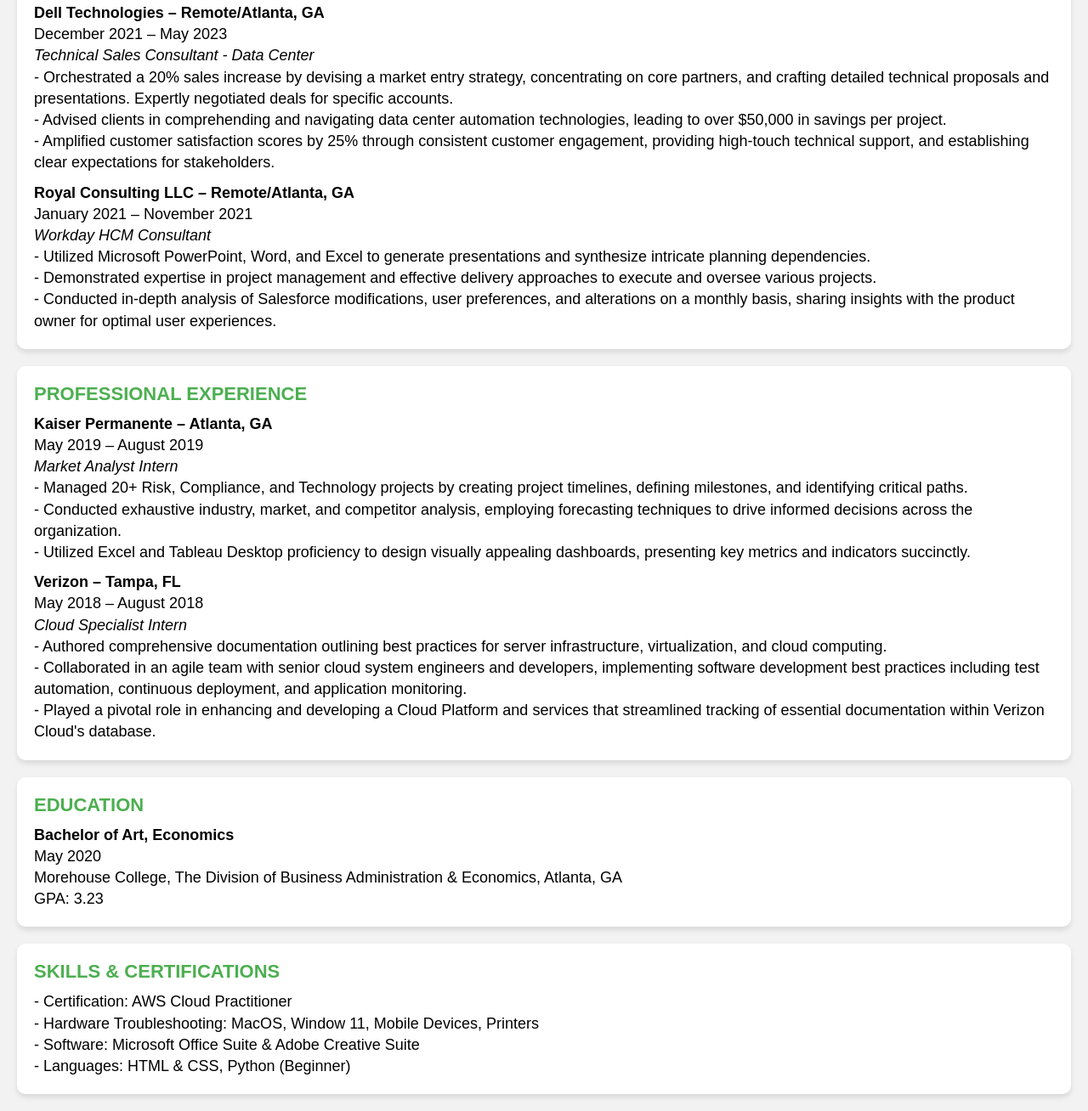
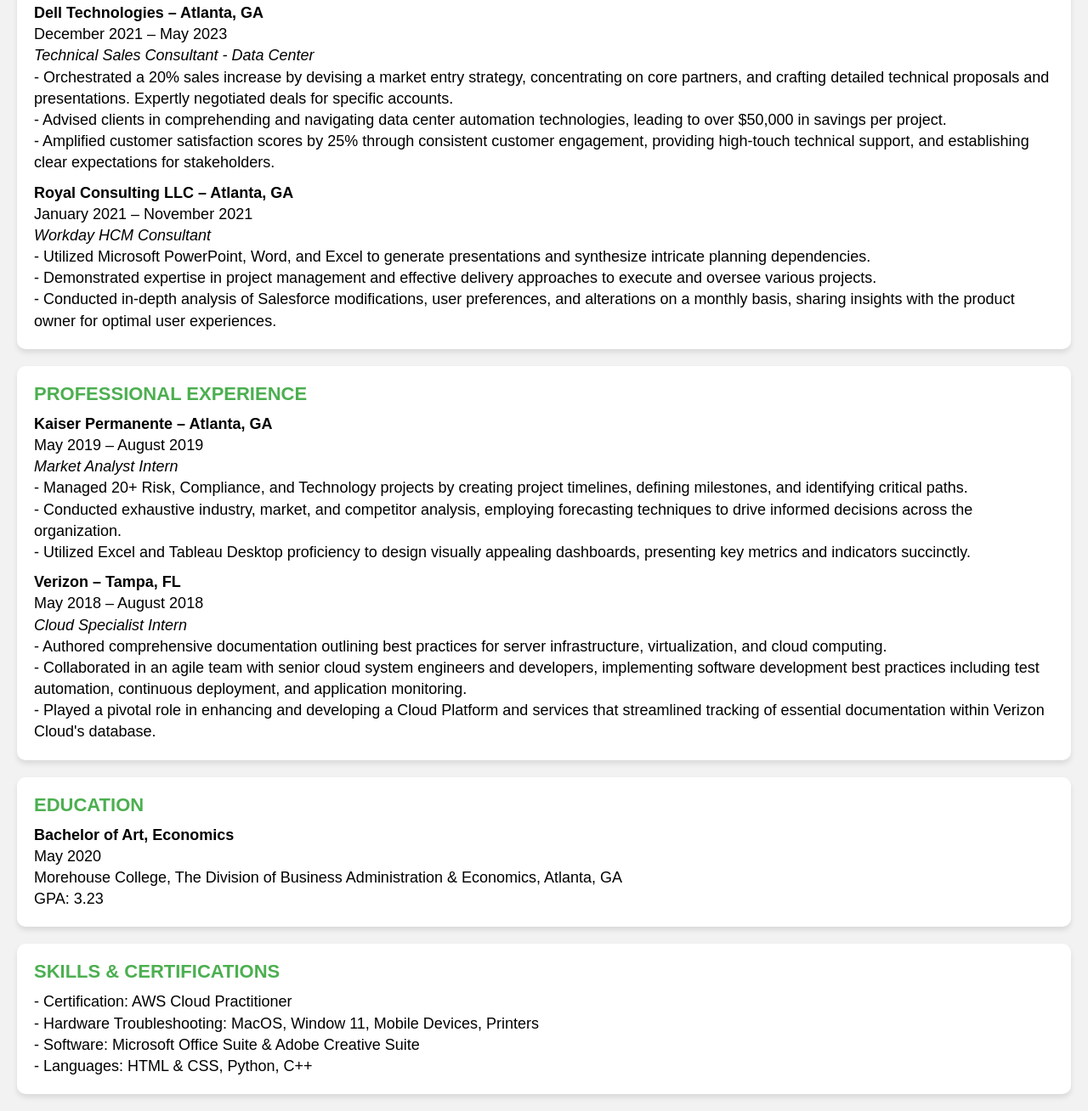
Before and after one commit to richenetl/resume, a plain HTML site: page index.html in a window 1280 px wide. Shown: the part 196-1504 px from the top of the page at 85% size. Drawn offline with Linux system fonts and the light colour scheme.

Commit message:
Update index.html

```diff
--- a/index.html
+++ b/index.html
@@ -75,7 +75,7 @@
     <div class="section">
         <div class="section-header">PROFESSIONAL EXPERIENCE</div>
         <div class="section-content">
-            <strong>Dell Technologies – Remote/Atlanta, GA</strong><br>
+            <strong>Dell Technologies – Atlanta, GA</strong><br>
             December 2021 – May 2023<br>
             <em>Technical Sales Consultant - Data Center</em><br>
             - Orchestrated a 20% sales increase by devising a market entry strategy, concentrating on core partners, and crafting detailed technical proposals and presentations. Expertly negotiated deals for specific accounts.<br>
@@ -83,7 +83,7 @@
             - Amplified customer satisfaction scores by 25% through consistent customer engagement, providing high-touch technical support, and establishing clear expectations for stakeholders.
         </div>
         <div class="section-content">
-            <strong>Royal Consulting LLC – Remote/Atlanta, GA</strong><br>
+            <strong>Royal Consulting LLC – Atlanta, GA</strong><br>
             January 2021 – November 2021<br>
             <em>Workday HCM Consultant</em><br>
             - Utilized Microsoft PowerPoint, Word, and Excel to generate presentations and synthesize intricate planning dependencies.<br>
@@ -129,7 +129,7 @@
             - Certification: AWS Cloud Practitioner<br>
             - Hardware Troubleshooting: MacOS, Window 11, Mobile Devices, Printers<br>
             - Software: Microsoft Office Suite & Adobe Creative Suite<br>
-            - Languages: HTML & CSS, Python (Beginner)
+            - Languages: HTML & CSS, Python, C++
         </div>
     </div>
 </body>
```
